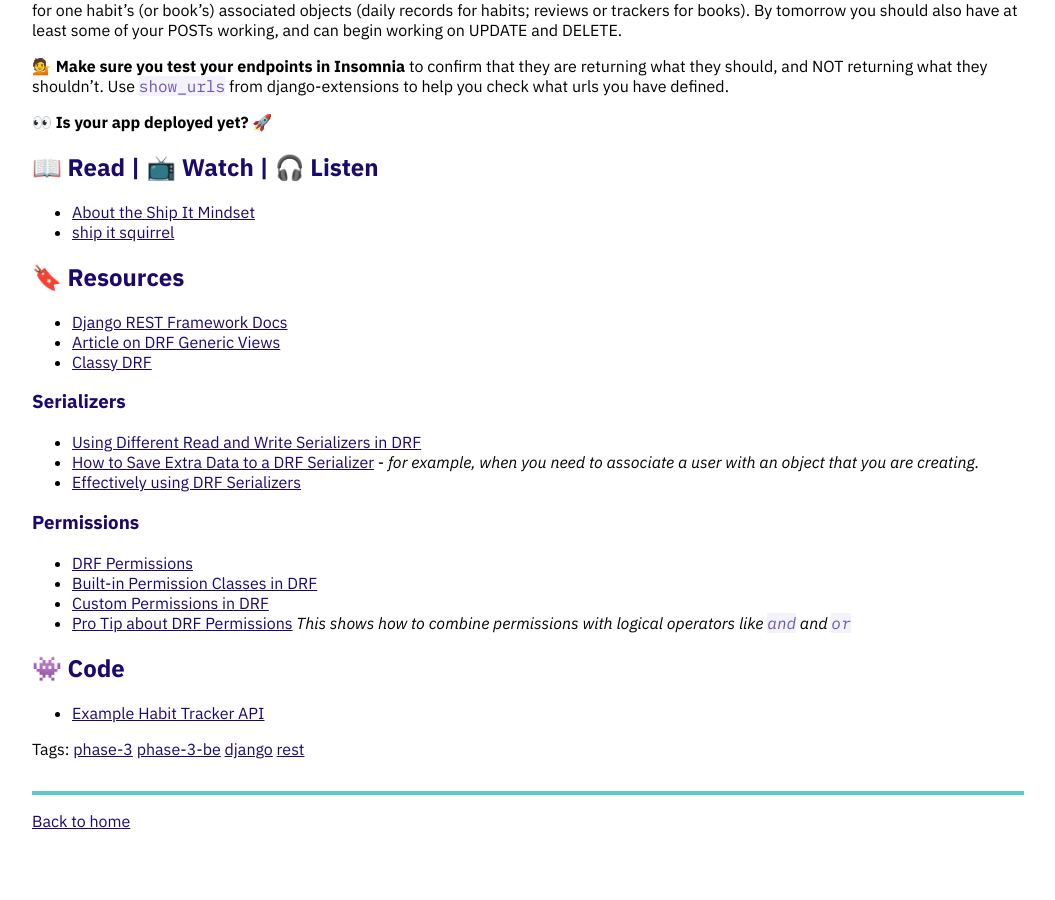
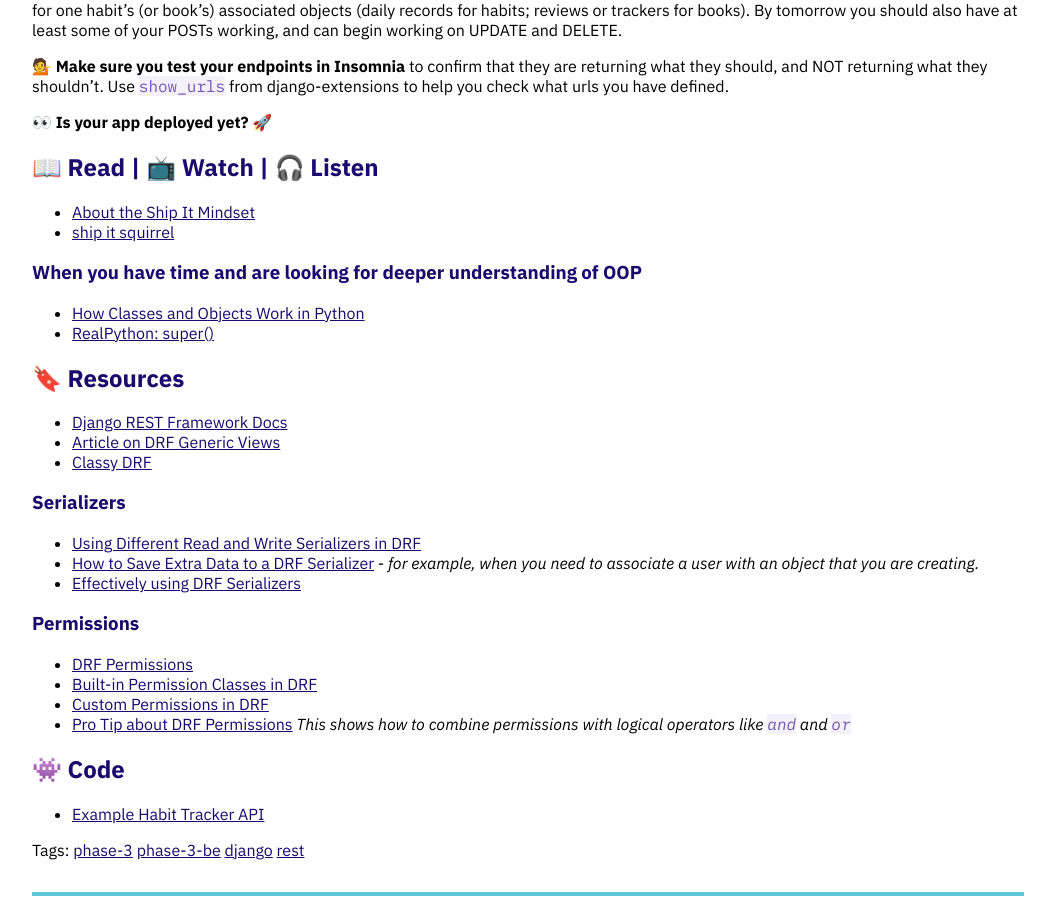
Before and after one commit to Momentum-Team-15/momentum-team-15.github.io, a Jekyll site: the page built from _posts/2022-11-10-be-serializers-and-views.md, in a window 1280 px wide and 900 px high, scrolled down 1336 px. Shown: the whole window, without its empty margins (112-1167 px from the left). Built offline with Jekyll 4.4.1, drawn with Linux system fonts in a browser that asks for light colours; nearby versions of some CDN libraries.

Commit message:
Add links from Slack to classroom post

```diff
--- a/_posts/2022-11-10-be-serializers-and-views.md
+++ b/_posts/2022-11-10-be-serializers-and-views.md
@@ -67,6 +67,11 @@ By today or tomorrow, your app should respond with JSON data to GET requests for
 - [About the Ship It Mindset](https://excid3.com/blog/finishing-is-all-that-matters)
 - [ship it squirrel](https://shipitsquirrel.github.io/)
 
+### When you have time and are looking for deeper understanding of OOP
+
+- [How Classes and Objects Work in Python](https://earthly.dev/blog/how-cls-obj-work-python/)
+- [RealPython: super()](https://realpython.com/python-super/)
+
 ## 🔖 Resources
 
 - [Django REST Framework Docs](https://www.django-rest-framework.org/)
```
